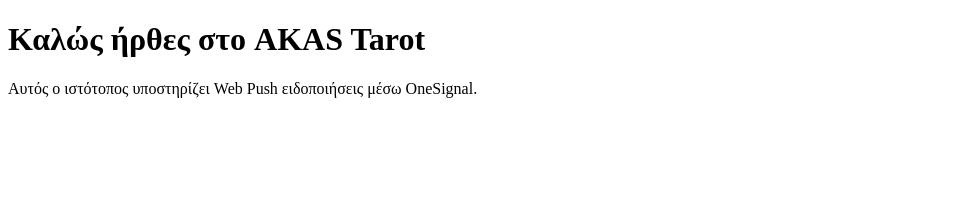
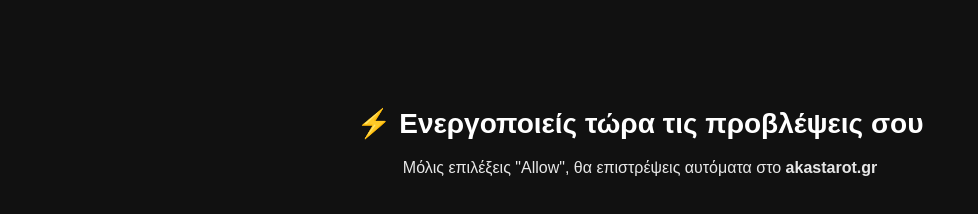
Before and after one commit to akashtarot/akastarot.github.io, a plain HTML site: page index.html in a window 1280 px wide. Shown: the whole page, without its empty margins (0-978 px from the left). Drawn offline with Linux system fonts and the light colour scheme.

Commit message:
Add files via upload

```diff
--- a/index.html
+++ b/index.html
@@ -1,12 +1,13 @@
 
 <!DOCTYPE html>
-<html lang="en">
+<html lang="el">
 <head>
   <meta charset="UTF-8" />
   <meta name="viewport" content="width=device-width, initial-scale=1.0" />
+  <title>Ενεργοποίηση Web Push | AKAS Tarot</title>
+  <link rel="manifest" href="manifest.json" />
   <meta name="theme-color" content="#111" />
-    <title>AKAS Tarot Notifications</title>
-    <link rel="manifest" href="manifest.json" />
+
   <script src="https://cdn.onesignal.com/sdks/web/v16/OneSignalSDK.page.js" defer></script>
   <script>
     window.OneSignalDeferred = window.OneSignalDeferred || [];
@@ -17,11 +18,38 @@
           enable: true
         }
       });
+
+      // Παρακολούθησε πότε γίνεται αποδοχή ειδοποιήσεων
+      OneSignal.on('subscriptionChange', function(isSubscribed) {
+        if (isSubscribed) {
+          // Αν ο χρήστης έκανε εγγραφή, γύρισέ τον πίσω
+          setTimeout(() => {
+            window.location.href = "https://akastarot.gr";
+          }, 3000); // περιμένει 3 δευτερόλεπτα
+        }
+      });
     });
   </script>
+
+  <style>
+    body {
+      background: #111;
+      color: white;
+      font-family: sans-serif;
+      text-align: center;
+      padding-top: 80px;
+    }
+    h1 {
+      font-size: 28px;
+    }
+    p {
+      font-size: 16px;
+      opacity: 0.9;
+    }
+  </style>
 </head>
 <body>
-    <h1>Καλώς ήρθες στο AKAS Tarot</h1>
-    <p>Αυτός ο ιστότοπος υποστηρίζει Web Push ειδοποιήσεις μέσω OneSignal.</p>
+  <h1>⚡ Ενεργοποιείς τώρα τις προβλέψεις σου</h1>
+  <p>Μόλις επιλέξεις "Allow", θα επιστρέψεις αυτόματα στο <strong>akastarot.gr</strong></p>
 </body>
 </html>
```
Lines whose indentation alone changed are shown as unchanged.
